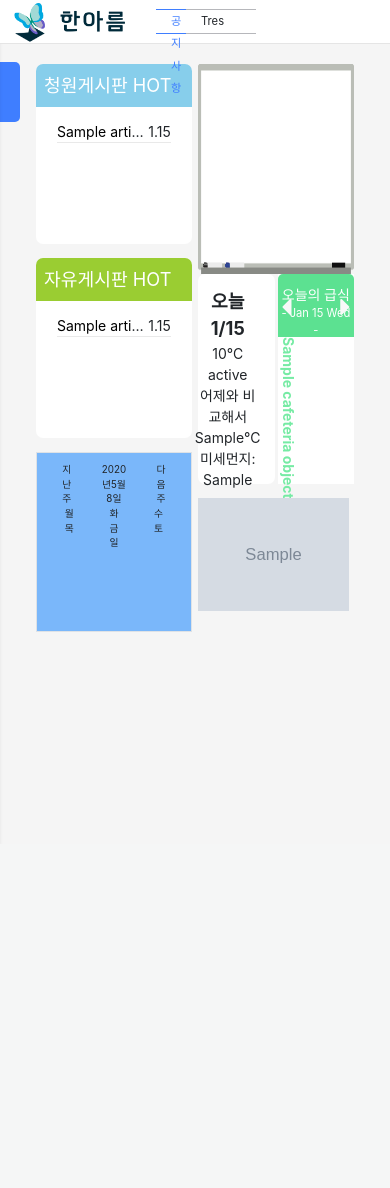
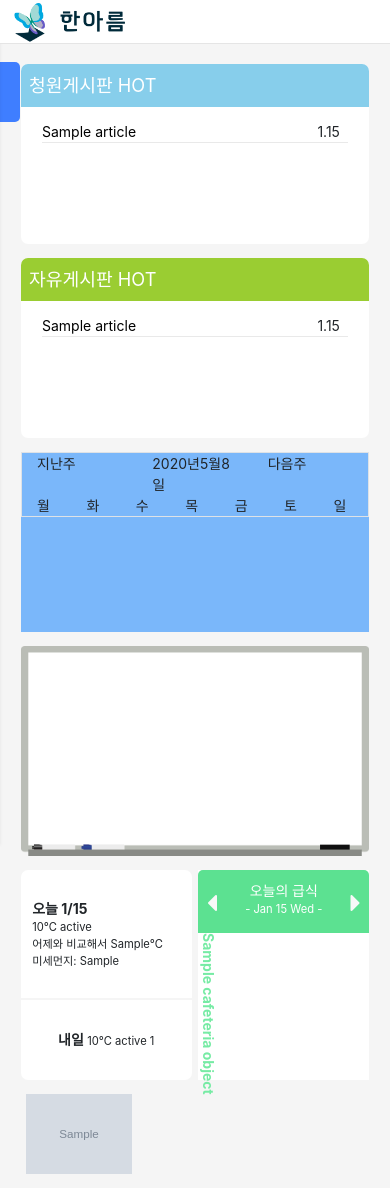
Before and after one commit to DeveloperRyou/re_hanalum, a Django app: template hanalum/main/templates/main.html in a window 390 px wide. Before the commit the page ends 632 px from the top, so only its background shows below. Run offline with Django 3.2, Linux system fonts and the light colour scheme; the template is opened without the code that fills it: most values are stand-ins (such as "Sample title", 1, 10 or a date in 2020); grey boxes marked "Sample" are stand-in pictures; parts of the project's set-up code (start-up, migrations or seed data) failed here and were passed over; some libraries are stand-ins or nearby versions.

Commit message:
위젯 디자인 수정 (모바일 위주로)

```diff
--- a/hanalum/main/templates/main.html
+++ b/hanalum/main/templates/main.html
@@ -14,7 +14,7 @@
     <div class="free mb-3"> <!-- #자유 게시판 hot -->
         {% include 'board_free.html' %}
     </div>
-    <div class="calender"> <!-- #달력 -->
+    <div class="calender mb-3"> <!-- #달력 -->
         {% include 'weekcalendar.html' %}
     </div>
 </div>
@@ -31,7 +31,7 @@
             {% include 'cafeteria.html' %}
         </div>
     </div>
-    <div class="youtube mb-3"> <!--유튜브-->
+    <div class="youtube mb-3 d-flex"> <!--유튜브-->
         {% include 'youtube.html' %}
     </div>
 </div>
--- a/hanalum/static/css/main.css
+++ b/hanalum/static/css/main.css
@@ -40,11 +40,22 @@ body {
     width: 49%;
     display: inline-block;
 }
+
+@media (max-width: 900px) {
+    .left {
+        width: 100%;
+        display: inline-block;
+    }
+    .right {
+        width: 100%;
+        display: inline-block;
+    }
+}
+
 .white-board img{
     height: 210px;
     width: 100%;
     display: inline-block;
-    float: right;
 }
 
 .petition{
--- a/hanalum/static/css/nav.css
+++ b/hanalum/static/css/nav.css
@@ -59,13 +59,13 @@
     border-style:solid;
     border-color: #9da6bb;
     text-align:center;
-    line-height:0.5rem;
+    line-height:8px;
     border-radius:5px;
     border-width:0.1rem;
     font-size:12px;
     margin:0;
-    max-width:4rem;
-    max-height:2rem;
+    width:64px;
+    height:26px;
     padding:7px;
 }
 
--- a/hanalum/static/css/weekcalendar.css
+++ b/hanalum/static/css/weekcalendar.css
@@ -1,4 +1,4 @@
-.container {
+.calendar .container {
     padding:10px;
     cursor: pointer;
     width: 100%;
@@ -6,12 +6,12 @@
     font-size:0.7rem;
     text-align: center;
 }
-.row {
+.calendar .row {
     padding: 0;
     margin: 0;
     width: 100%;
 }
-.schedule {
+.calendar .schedule {
     height: 100px;
     background:#FFF;
 }
--- a/hanalum/static/css/widget_acadnotice.css
+++ b/hanalum/static/css/widget_acadnotice.css
@@ -1,3 +1,12 @@
+.notice{
+    width: 60%!important;
+}
+@media (max-width: 576px) {
+    .notice{
+        display: none;
+    }
+}
+
 .noticetitle{
     height: 1.8rem;
     text-align: center;
@@ -9,8 +18,20 @@
     border-color: #3f7eff;
     color:#3f7eff;
     font-size:0.8rem;
-    max-width:10%;
+    min-width:100px;
 }
+
+.roll-area{
+    overflow: hidden;
+    border-top-style: solid;
+    border-top-width: 0.1rem;
+    border-bottom-style: solid;
+    border-bottom-width: 0.1rem;
+    height: 1.8rem;
+    border-color: #b6b7bb;
+    max-width: calc(100% - 100px);
+}
+
 .noticelist{
     list-style:none;
     margin:0;
@@ -20,17 +41,3 @@
     z-index:-1;
     font-size:0.8rem;
 }
-.roll-area{
-    overflow: hidden;
-    border-top-style: solid;
-    border-top-width: 0.1rem;
-    border-bottom-style: solid;
-    border-bottom-width: 0.1rem;
-    height: 1.8rem;
-    border-color: #b6b7bb;
-    width:30%;
-}
-
-.w-815{
-    width: 60%!important;
-}
--- a/hanalum/static/css/widget_snslink.css
+++ b/hanalum/static/css/widget_snslink.css
@@ -1,5 +1,5 @@
 /* snslink html 관련 css */
-img {
+.snsimg img {
     width: 2.8rem;
 }
 
--- a/hanalum/static/css/widget_weather.css
+++ b/hanalum/static/css/widget_weather.css
@@ -1,57 +1,47 @@
+.weather_tomorrow, .weather_today {
+    font-size: 0.8rem;
+}
 .weather_tomorrow b, .weather_today b {
-    font-size: 1.3rem;
+    font-size: 1rem;
 }
 
 .weather {
     border-radius: 7px 7px 7px 7px;
 }
 
-
 .weather_today {
+    height: 130px;
     display:flex;
     margin:0;
-    border-bottom: 0.6rem solid #f5f5f5;
+    border-bottom: 0.2rem solid #f5f5f5;
+}
+
+.weather_today .weather_describe {
+    margin:0;
+    width: 100%;
+    display: flex;
+    align-items: center;
 }
 
 .weather_today .weather_describe img {
     width: 40%;
     float: left;
-    padding-left: 1rem;
-    padding-top: 0.5rem;
-    padding-bottom: 0.5rem;
-}
-.weather_today .weather_describe {
-    margin:0;
-    width: 100%;
-
 }
 
 .weather_today .weather_describe .comment {
-    display: table;
-    vertical-align: middle;
-    width:60%;
-    height:100%;
+    width:100%;
     margin:0;
-    padding:1rem;
-    padding-left: 0;
+    padding:0.8rem;
     float: right;
 }
 
-.weather_today .weather_describe .comment p {
-    display:table-cell;
-    vertical-align:middle;
-    height:inherit; /*있으나 없으나*/
-}
-
-
-
 .weather_tomorrow {
-    height: 100%;
-    line-height: 25px;
+    height: 80px;
+    line-height: 80px;
     width: 100%;
     text-align: center;
-    margin: 0.6em 0 0.6em 0;
 }
 .weather_tomorrow img {
+    width: 20%;
     vertical-align: middle;
 }
--- a/hanalum/static/css/widget_youtube.css
+++ b/hanalum/static/css/widget_youtube.css
@@ -1,6 +1,7 @@
 /* youtube html 관련 css */
 .y-block{
-    margin-right: 5px;
+    padding-right: 5px;
+    padding-left: 5px;
 }
 
 .y-block .yt-img{
--- a/hanalum/widget/templates/acadnotice.html
+++ b/hanalum/widget/templates/acadnotice.html
@@ -2,9 +2,9 @@
 
 <link href="{% static 'css/widget_acadnotice.css' %}" rel="stylesheet">
 
-<div class=" row w-815">
+<div class="notice row mr-4">
     <div class="noticetitle col-2">공지사항</div>
-    <div class="roll-area">
+    <div class="roll-area col-10">
         <ul class="noticelist col-9">
             <li>Uno첫번째공지입니다</li>
             <li>Dos두번째공지입니다</li>
--- a/hanalum/widget/templates/weather.html
+++ b/hanalum/widget/templates/weather.html
@@ -15,7 +15,6 @@ future_percentage
 
 <link href="{% static 'css/widget_weather.css' %}" rel="stylesheet">
 
-<div>
 <div class="weather_today">
   <!--<img src="{{weather.present_img}}" alt="">-->
   <div class="weather_describe">
@@ -70,16 +69,16 @@ future_percentage
     {% if weather.present_state == "안개" %}
     <img src="{% static 'images/weather/if-weather-30-2682821_90800.png' %}" alt="">
     {%endif%}
-
     <div class="comment">
-        <div><p><b><center>오늘 {{weather.present_date|date:"n/d"}}</center></b></div>
-        <div><p><center>{{weather.present_temp}}℃ {{weather.present_state}}</center></p></div>
-        <div><p><center>어제와 비교해서 {{weather.present_compare}}℃</center></p></div>
-        <div><p><center>미세먼지: {{weather.present_air}}</center></p></div>
+      <div><b>오늘 {{weather.present_date|date:"n/d"}}</b></div>
+      <div>{{weather.present_temp}}℃ {{weather.present_state}}</div>
+      <div>어제와 비교해서 {{weather.present_compare}}℃</div>
+      <div>미세먼지: {{weather.present_air}}</div>
     </div>
   </div>
 </div>
 <div class="weather_tomorrow">
+  <div class="weather_describe">
     <b>내일 </b>
   <!--<img src="{{weather.future_img}}" alt="">-->
     {% if weather.future_state == "흐림" %}
--- a/hanalum/widget/templates/youtube.html
+++ b/hanalum/widget/templates/youtube.html
@@ -3,7 +3,7 @@
 <link href="{% static 'css/widget_youtube.css' %}" rel="stylesheet">
 
 {% for youtube_object in youtube_list %}
-<div class="y-block">
+<div class="y-block col-4">
     <a href="{{youtube_object.href}}"></a>
     <a href="https://www.youtube.com{{youtube_object.href}}"><img class="yt-img" src="{{youtube_object.img_src}}" alt=""></a>
 </div>
```
Lines whose indentation alone changed are shown as unchanged.
